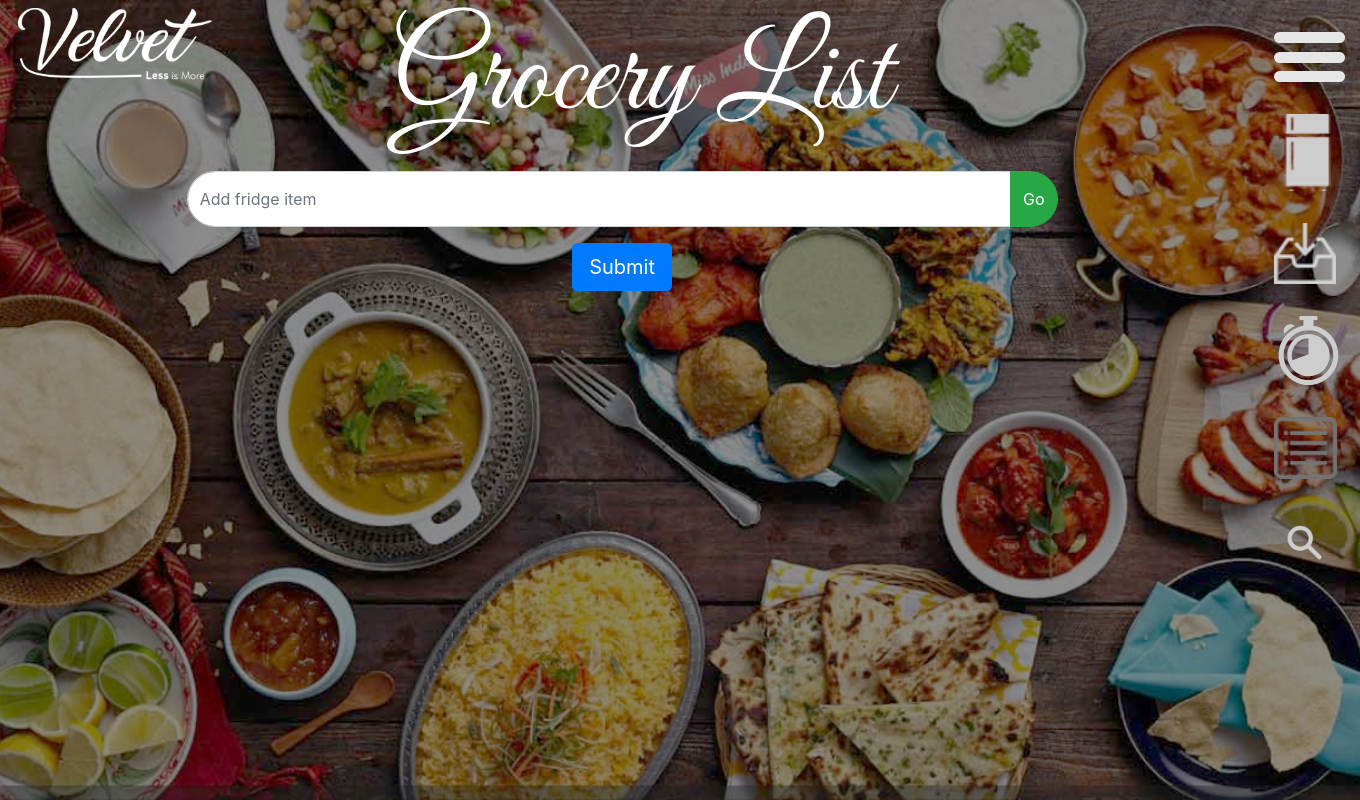
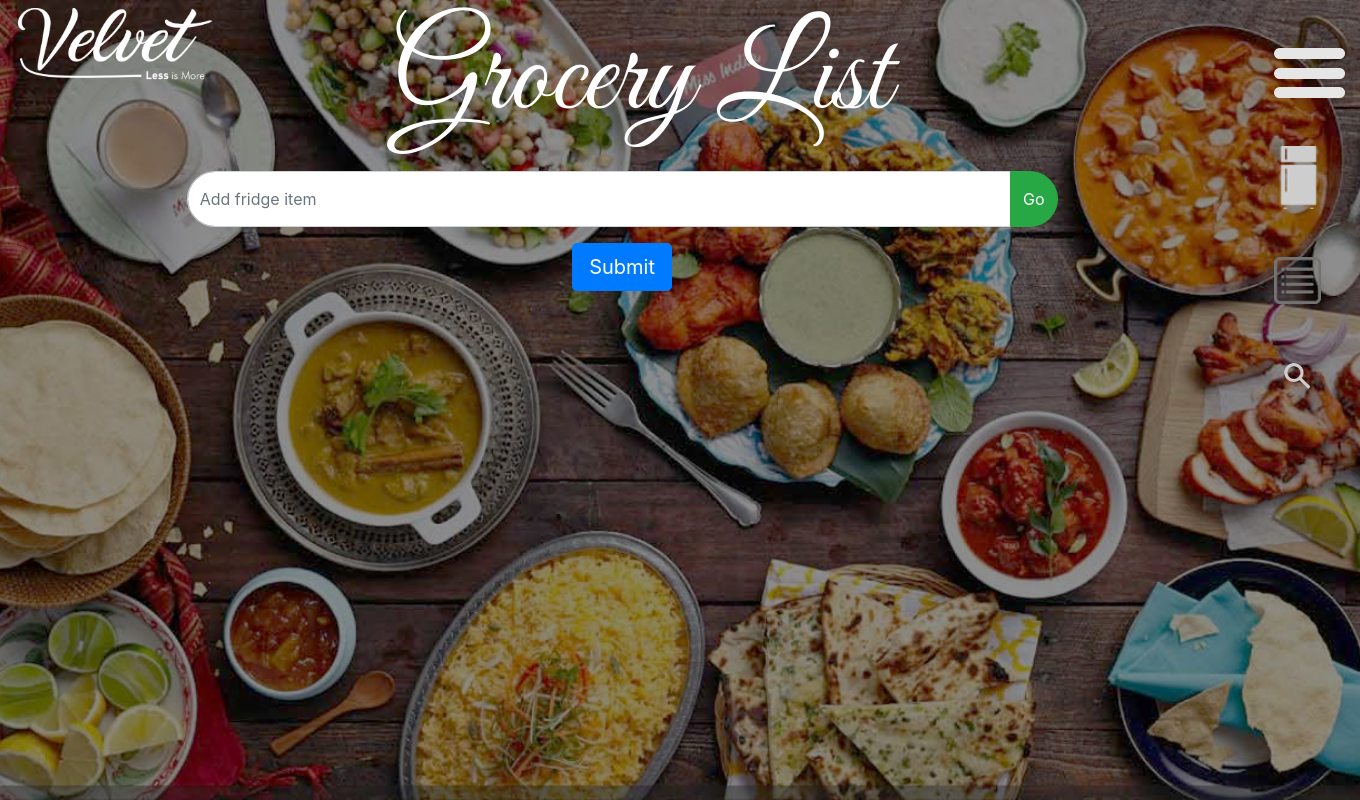
Before and after one commit to DeliKhan/Velvet-app, a Flask app: template app/templates/grocery_list.html in a window 1360 px wide; the page is wider, and only the part inside the window is pictured. Run offline with Flask 2, Linux system fonts and the light colour scheme; the template is opened without the code that fills it, so the values that code supplies are empty; some libraries are stand-ins or nearby versions.

Commit message:
more changes

```diff
--- a/app/routes.py
+++ b/app/routes.py
@@ -275,9 +275,6 @@
 def welcome():
     return render_template("welcome_page.html")
 
-@app.route("/myfridge")
-def myfridge():
-    return render_template("my_fridge.html")
 ##Here is where the function for pulling the info about their fridge comes in "Deluckshan"
 ##Also the function for advising about if the person is getting enough nutrients "Ashwin"
 
@@ -332,7 +329,7 @@
 def settings():
     return render_template("settings.html")
 
-@app.route("/my_fridge")
+@app.route("/fridge")
 def fridge():
     return render_template("my_fridge.html")
 
--- a/app/static/grocery_list.css
+++ b/app/static/grocery_list.css
@@ -35,22 +35,22 @@
 }
 
 #side{
-    height:8%;
-    margin-top:2em;
+    height:11%;
+    margin-top:3em;
     margin-right:4em;
 }
 
 #side3{
-    height:9%;
-    margin-top:2em;
+    height:11%;
+    margin-top:3em;
 }
 #side2{
-    height:10%;
-    margin-top:2em;
+    height:15%;
+    margin-top:3em;
     margin-left:-20%;
 }
 #side1{
-    margin-top:2em;
+    margin-top:3em;
 }
 
 #down {
--- a/app/static/welcome_page.css
+++ b/app/static/welcome_page.css
@@ -129,7 +129,7 @@
 }
 
 #choice{
-  width:72%;
+  width:80%;
   height:100%;
 }
 
--- a/app/templates/grocery_list.html
+++ b/app/templates/grocery_list.html
@@ -41,10 +41,8 @@
             </div>
             <!--sidebar-->
             <div id="sidebar" class="col-lg-1">
-                <a href="#"><img id="side1" src="../static/sidebar-hamburger.png"></a>
-                <a href="{{ url_for('myfridge') }}"><img id="side2" src="../static/sidebar-fridge.png"></a>
-                <a href="#"><img id="side" src="../static/sidebar download.png"></a>
-                <a href="#"><img id="side3" src="../static/sidebar-recentlymade.svg"></a>
+                <a href="{{ url_for('welcome') }}"><img id="side1" src="../static/sidebar-hamburger.png"></a>
+                <a href="{{ url_for('fridge') }}"><img id="side2" src="../static/sidebar-fridge.png"></a>
                 <a href="{{ url_for('groceries') }}"><img id="side" src="../static/sidebar-grocerylist-selected.png"></a>
                 <a href="{{ url_for('search') }}"><img id="side" src="../static/sidebar-search.png"></a>
             </div>
--- a/app/templates/my_fridge.html
+++ b/app/templates/my_fridge.html
@@ -17,7 +17,7 @@
             <div class="col-lg-11">
                 <div class="d-flex justify-content-between">
                     <div class="p-2">
-                        <img id="logo" src="../static/Velvet logo.png">
+                        <a href="{{ url_for('welcome') }}"><img id="logo" src="../static/Velvet logo.png"></a>
                     </div>
                     <div class="p-2 flex-grow-1">
                         <h1>My Fridge</h1>
@@ -38,9 +38,7 @@
             <!--sidebar-->
             <div id="sidebar" class="col-lg-1">
                 <a href="#"><img id="side1" src="../static/sidebar-hamburger.png"></a>
-                <a href="{{ url_for('my_fridge') }}"><img id="side2" src="../static/sidebar-fridge.png"></a>
-                <a href="#"><img id="side" src="../static/sidebar download.png"></a>
-                <a href="#"><img id="side3" src="../static/sidebar-recentlymade.svg"></a>
+                <a href="{{ url_for('fridge') }}"><img id="side2" src="../static/sidebar-fridge.png"></a>
                 <a href="{{ url_for('groceries') }}"><img id="side" src="../static/sidebar-grocerylist-selected.png"></a>
                 <a href="{{ url_for('search') }}"><img id="side" src="../static/sidebar-search.png"></a>
             </div>
--- a/app/templates/recipe.html
+++ b/app/templates/recipe.html
@@ -17,7 +17,7 @@
             <div class="col-lg-11">
                 <div class="d-flex justify-content-between">
                     <div class="p-2">
-                        <img id="logo" src="../static/Velvet logo.png">
+                        <a href="{{ url_for('welcome') }}"><img id="logo" src="../static/Velvet logo.png"><img id="logo" src="../static/Velvet logo.png"></a>
                     </div>
                 </div>
                 <div class="d-flex justify-content-center">
--- a/app/templates/search.html
+++ b/app/templates/search.html
@@ -17,7 +17,7 @@
             <div class="col-lg-11">
                 <div class="d-flex justify-content-around">
                     <div class="p-2">
-                        <img id="logo" src="../static/Velvet logo.png">
+                        <a href="{{ url_for('welcome') }}"><img id="logo" src="../static/Velvet logo.png"></a>
                     </div>
                     <div class="p-2 flex-grow-1">
                         <div class="input-group mb-3">
```
Also changed, not shown: app/static/my_fridge.css (+4 -4 lines), app/static/search.js (+11 -0 lines), app/static/start_screen.js (+13 -0 lines), app/templates/welcome_page.html (+3 -14 lines).
